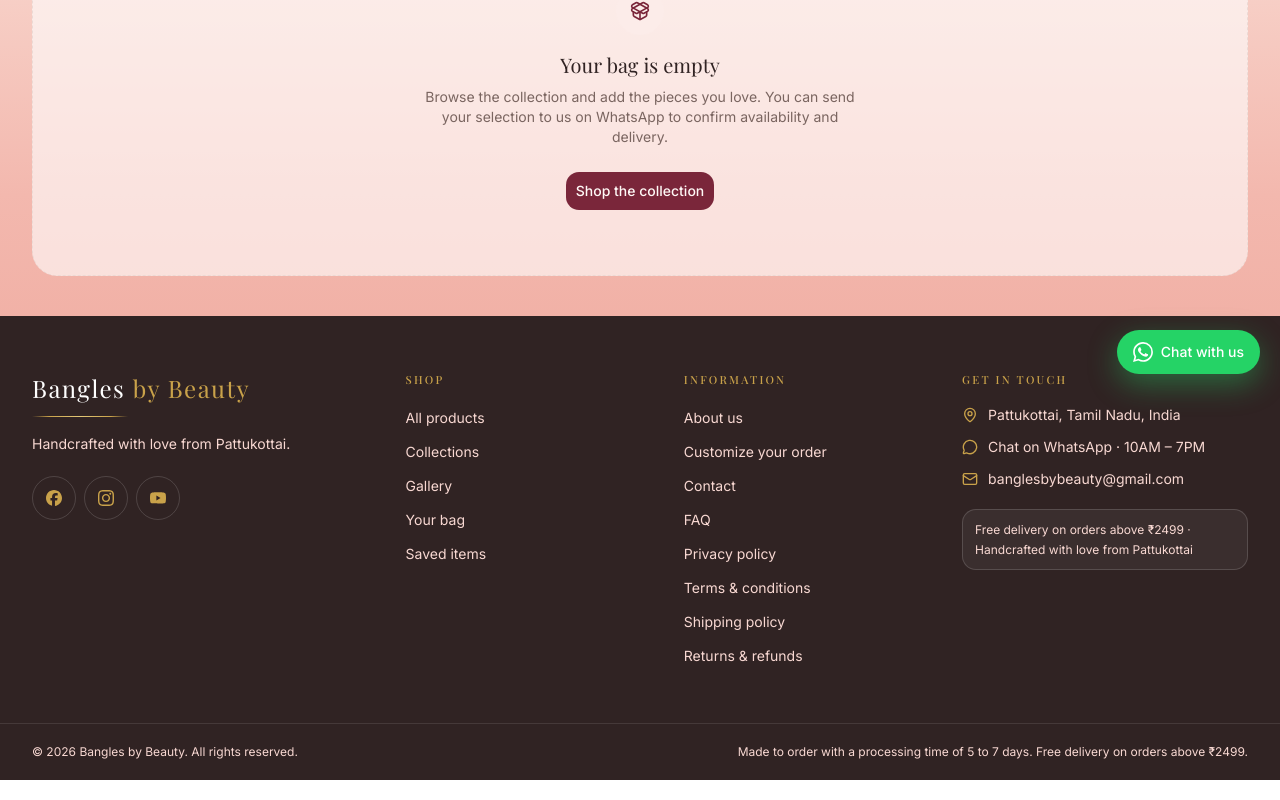
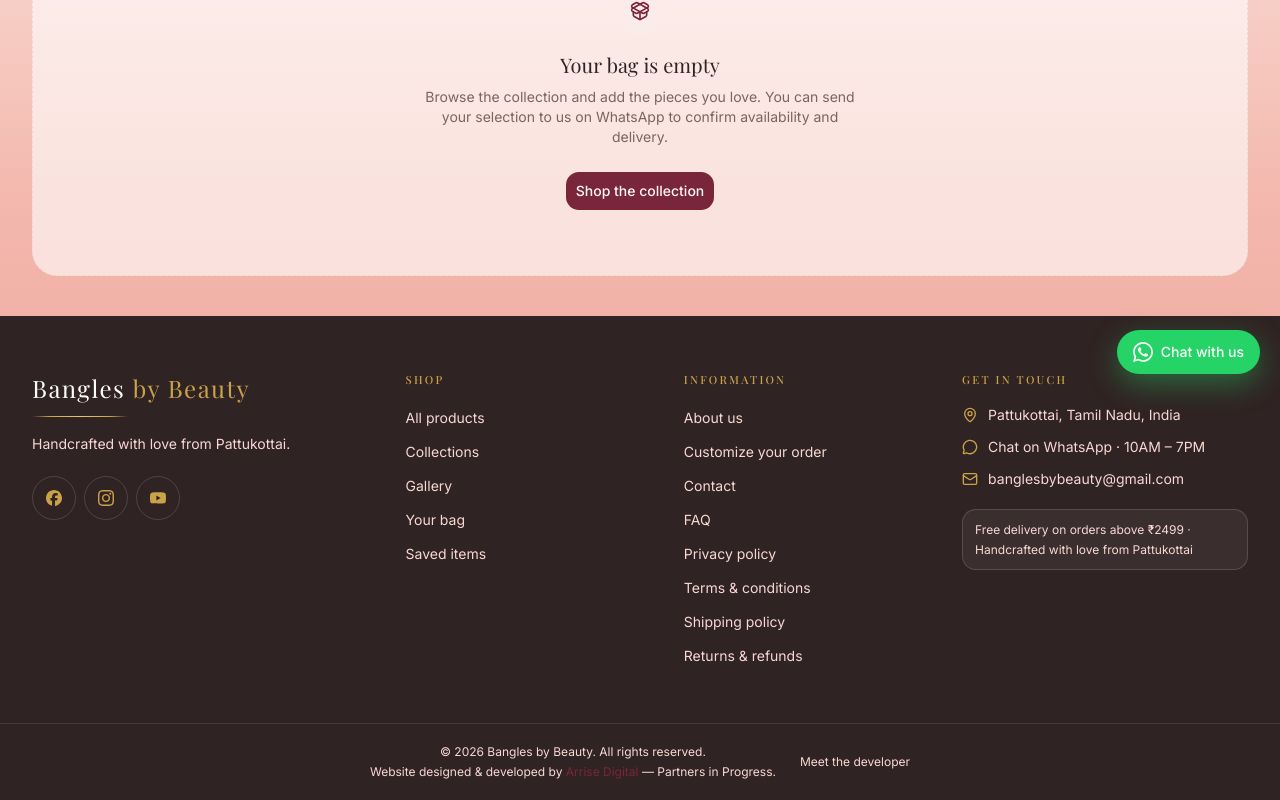
Before and after one commit to harish-offl/BANGLES-WEBSITE, a Next.js app: page /cart in a window 1280 px wide. Shown: the part 406-1206 px from the top of the page. Built offline with nearby package versions, Linux system fonts and the light colour scheme; no server answers; the database is empty; a web font is replaced by a local one.

Commit message:
Refine developer credit and profile page

```diff
--- /dev/null
+++ b/src/app/developers/page.tsx
@@ -0,0 +1,106 @@
+import type { Metadata } from "next";
+import Link from "next/link";
+
+export const metadata: Metadata = {
+  title: "Website Developer | Bangles by Beauty",
+  description:
+    "Discover the developer behind the Bangles by Beauty website and learn more about Arrise Digital's web development and digital design services.",
+};
+
+const specializations = [
+  "Web Development",
+  "UI/UX Design",
+  "Video Editing",
+  "Graphic Design",
+  "Digital Solutions",
+];
+
+export default function DevelopersPage() {
+  return (
+    <main className="container-page py-16">
+      <section className="space-y-6">
+        <header className="space-y-2">
+          <p className="text-xs uppercase tracking-[0.18em] text-muted-foreground">
+            Meet the Developer
+          </p>
+          <h1 className="font-display text-3xl leading-tight">
+            Creative thinking. Thoughtful design. Digital experiences built for real businesses.
+          </h1>
+        </header>
+
+        <article className="mx-auto max-w-7xl space-y-5 rounded-2xl border border-border bg-card p-6 sm:p-8 lg:p-10">
+          <div className="space-y-1">
+            <h2 className="font-display text-xl">M.RM. Annamalai</h2>
+            <p className="text-sm text-muted-foreground">
+              Founder &amp; Digital Developer at Arrise Digital
+            </p>
+            <p className="text-xs uppercase tracking-[0.14em] text-gold-strong">
+              Partners in Progress
+            </p>
+          </div>
+
+          <div className="space-y-3 text-sm leading-relaxed text-muted-foreground">
+            <p>
+              M.RM. Annamalai is a web developer, video editor, and digital creator
+              focused on building modern, responsive, and user-friendly digital
+              experiences. Through Arrise Digital, he helps businesses establish and
+              strengthen their online presence through website development,
+              thoughtful user interface design, creative media production, and
+              practical digital solutions.
+            </p>
+            <p>
+              The Bangles by Beauty website was developed to deliver an elegant,
+              accessible, and convenient online shopping experience that reflects the
+              brand&apos;s identity.
+            </p>
+          </div>
+
+          <div className="space-y-2">
+            <h3 className="text-sm font-medium text-foreground">Specializations</h3>
+            <ul className="flex flex-wrap gap-2">
+              {specializations.map((item) => (
+                <li
+                  key={item}
+                  className="rounded-full border border-border bg-background px-3 py-1 text-xs text-muted-foreground"
+                >
+                  {item}
+                </li>
+              ))}
+            </ul>
+          </div>
+
+          <p className="text-xs text-muted-foreground">
+            Experience: 3+ years. Project statistics are shared only once verified.
+          </p>
+
+          <div className="flex flex-wrap gap-3">
+            <Link
+              href="https://annamalaioffl.vercel.app"
+              target="_blank"
+              rel="noopener noreferrer"
+              className="rounded-md bg-primary px-4 py-2 text-sm text-primary-foreground transition-opacity hover:opacity-90"
+            >
+              View Portfolio
+            </Link>
+            <Link
+              href="https://linkedin.com/in/mrmannamalai"
+              target="_blank"
+              rel="noopener noreferrer"
+              className="rounded-md border border-border px-4 py-2 text-sm transition-colors hover:bg-muted"
+            >
+              Connect on LinkedIn
+            </Link>
+            <Link
+              href="https://arrisedigital.vercel.app"
+              target="_blank"
+              rel="noopener noreferrer"
+              className="rounded-md border border-border px-4 py-2 text-sm transition-colors hover:bg-muted"
+            >
+              Explore Arrise Digital
+            </Link>
+          </div>
+        </article>
+      </section>
+    </main>
+  );
+}
--- a/src/components/layout/footer.tsx
+++ b/src/components/layout/footer.tsx
@@ -175,11 +175,31 @@
       </div>
 
       <div className="border-t border-white/10">
-        <div className="container-page flex flex-col gap-3 py-5 pb-24 text-xs text-brand-c200 sm:flex-row sm:items-center sm:justify-between sm:pb-5">
-          <p>
-            © {year} {settings.store_name}. All rights reserved.
-          </p>
-          <p>{settings.shipping_info}</p>
+        <div className="container-page flex flex-col items-center gap-4 px-4 sm:px-0 py-5 pb-24 text-xs text-brand-c200 sm:flex-row sm:items-center sm:justify-center sm:text-center sm:pb-5 sm:gap-6">
+          <div className="flex flex-col gap-1">
+            <p>
+              © {year} {settings.store_name}. All rights reserved.
+            </p>
+            <p>
+              Website designed &amp; developed by{" "}
+              <a
+                href="https://arrisedigital.vercel.app"
+                target="_blank"
+                rel="noopener noreferrer"
+                className="text-gold-strong underline-offset-2 transition-colors hover:underline"
+              >
+                Arrise Digital
+              </a>{" "}
+              — Partners in Progress.
+            </p>
+          </div>
+          <div className="flex flex-col gap-2 sm:flex-row sm:items-center sm:gap-4">
+            <p className="text-center sm:text-right">
+              <a href="/developers" className="underline-offset-2 hover:underline">
+                Meet the developer
+              </a>
+            </p>
+          </div>
         </div>
       </div>
     </footer>
```
